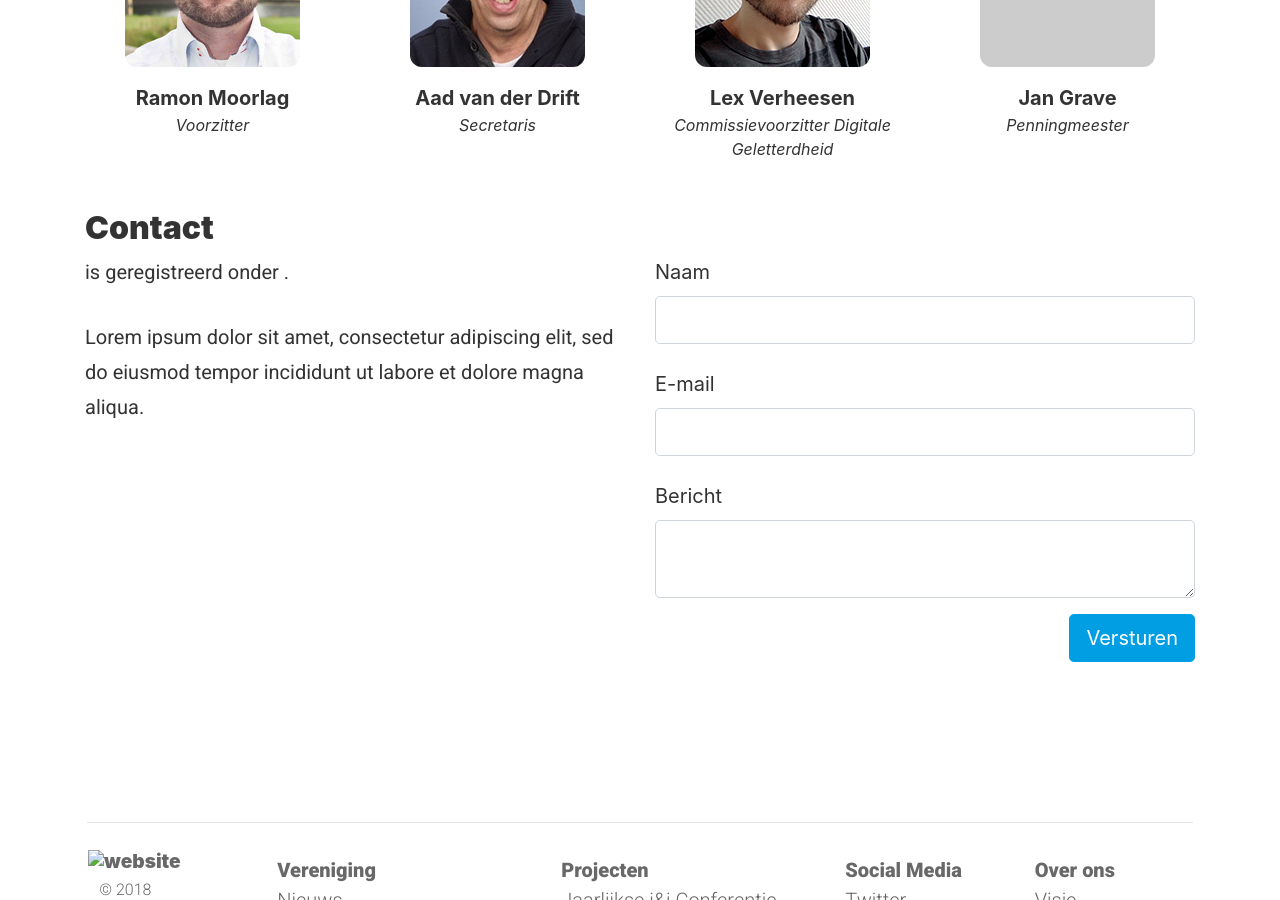
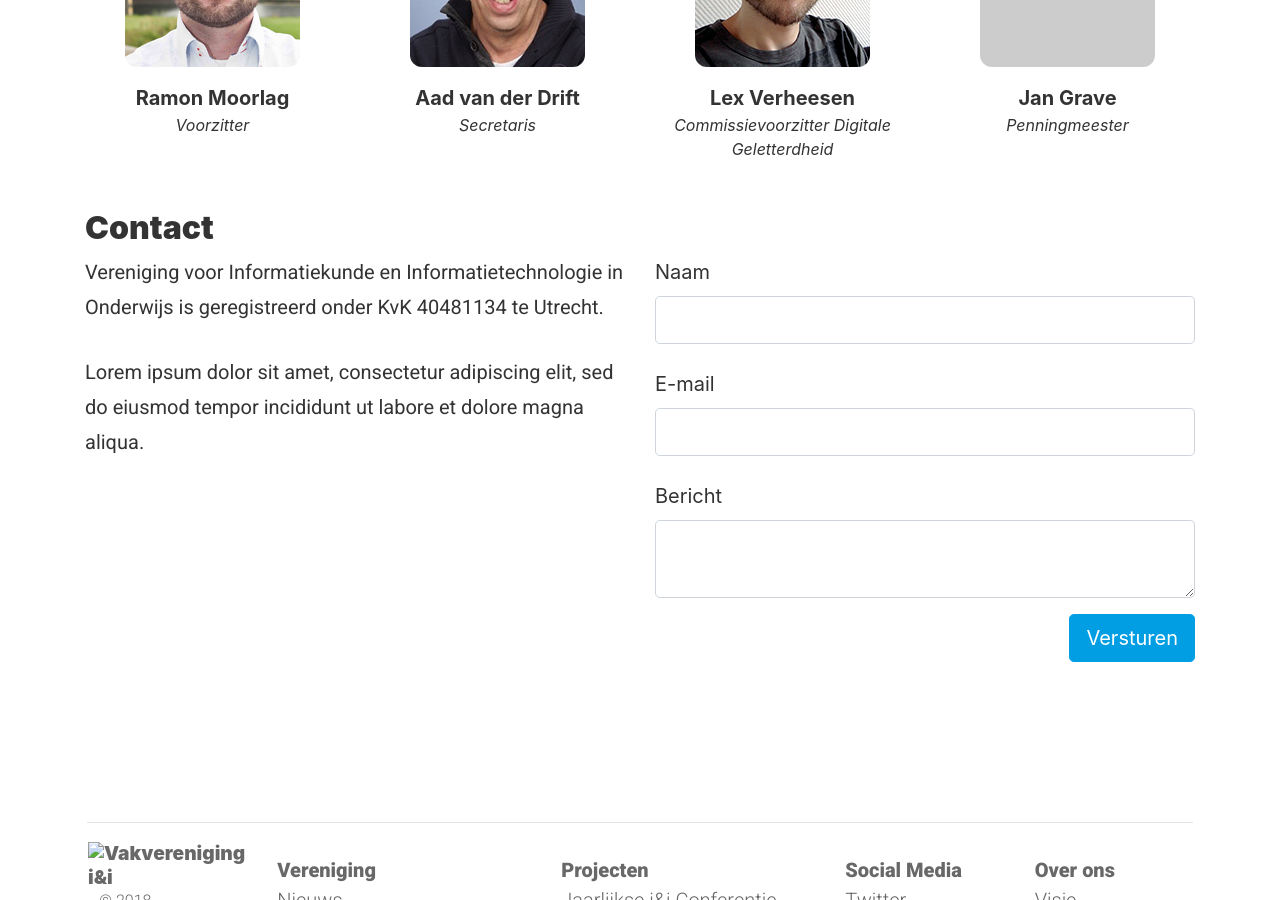
Before and after one commit to ieni/website, a Jekyll site: the page built from _pages/over-ons.md, in a window 1280 px wide and 900 px high, scrolled down 1844 px. Built offline with Jekyll 4.4.1, drawn with Linux system fonts in a browser that asks for light colours; some of the changed lines change nothing that is shown.

Commit message:
Add page content variables.

```diff
--- a/_config.yml
+++ b/_config.yml
@@ -3,6 +3,16 @@
 locale: "nl_NL"
 timezone: Europe/Amsterdam
 domain: "ieni.org"
+
+# Page content variables.
+title: "Vakvereniging i&amp;i"
+short: "i&amp;i"
+description: "Vakvereniging i&amp;i maakt zich sterk voor een structureel aanbod van kwalitatief
+hoogwaardig onderwijs ten behoeve van informatica en digitale geletterdheid op alle basis- en
+middelbare scholen in Nederland. Iedereen die zich vanuit welke functie dan ook betrokken voelt
+bij informatica en digitale geletterdheid in het onderwijs verwelkomen wij graag als lid."
+legal: "Vereniging voor Informatiekunde en Informatietechnologie in Onderwijs"
+kvk: "KvK 40481134 te Utrecht"
 
 # API credentials / Site Keys.
 # Keys are whitelisted for this specific domain and intended for front-end
```
